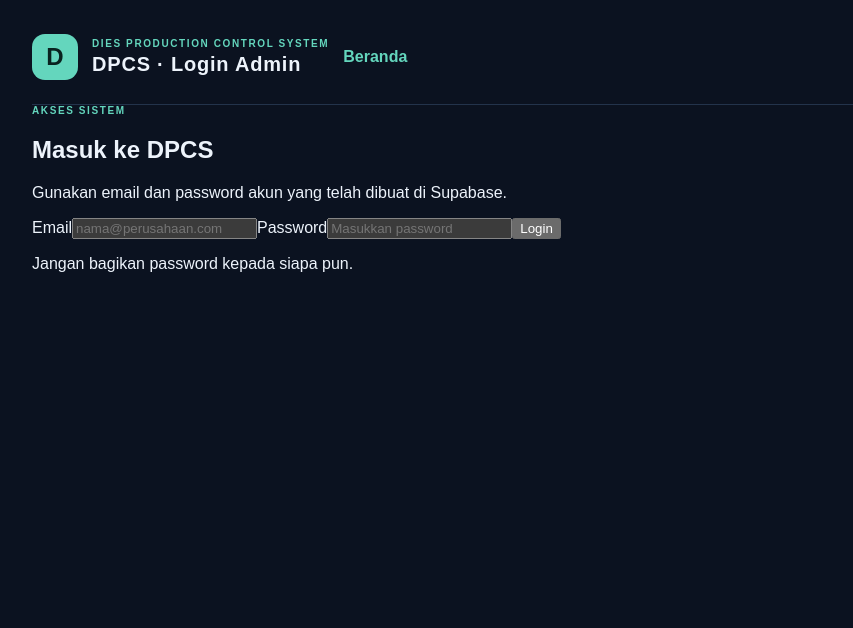
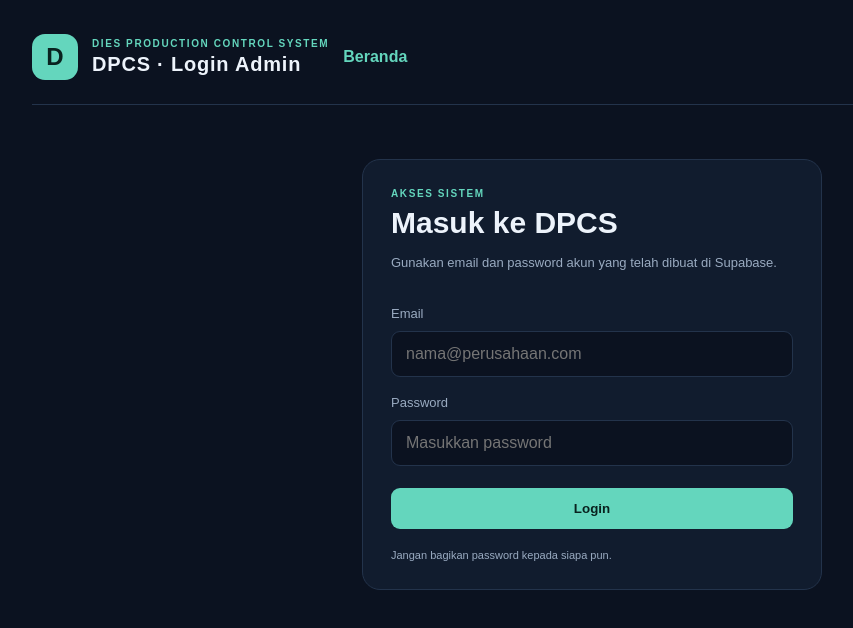
Before and after one commit to maverickfast19-boop/dpcs-production-system, a Next.js app: page /login in a window 1280 px wide. Shown: the top 628 px of the page, without its empty margins (48-901 px from the left). Built offline with nearby package versions, Linux system fonts and the light colour scheme.

Commit message:
Style DPCS login page

```diff
--- a/src/app/globals.css
+++ b/src/app/globals.css
@@ -185,3 +185,18 @@ body {
 
 .module-action { display: inline-block; text-decoration: none; font-weight: 700; }
 .module-action:hover { color: var(--accent); }
+
+/* Login DPCS */
+.login-link { text-decoration: none; }
+.login-wrap { display: grid; place-items: center; padding: 54px 0; }
+.login-card { width: min(100%, 460px); padding: 28px; border: 1px solid var(--panel-border); border-radius: 18px; background: var(--panel); }
+.login-card h2 { margin: 0; font-size: 30px; }
+.login-description { color: var(--muted); font-size: 13px; line-height: 1.6; }
+.login-form { display: flex; flex-direction: column; gap: 10px; margin-top: 24px; }
+.login-form label { margin-top: 8px; color: var(--muted); font-size: 13px; }
+.login-form input { width: 100%; padding: 13px 14px; border: 1px solid var(--panel-border); border-radius: 9px; outline: none; background: #0b1220; color: var(--text); font: inherit; }
+.login-form input:focus { border-color: var(--accent); }
+.login-form button { margin-top: 12px; padding: 13px; border: 0; border-radius: 9px; background: var(--accent); color: #09221f; font-weight: 800; cursor: pointer; }
+.login-form button:disabled { opacity: .65; cursor: wait; }
+.login-message { padding: 12px; border: 1px solid #714545; border-radius: 9px; background: #301f25; color: #ffb4b4; font-size: 13px; overflow-wrap: anywhere; }
+.login-footnote { margin: 20px 0 0; color: var(--muted); font-size: 11px; }
```
